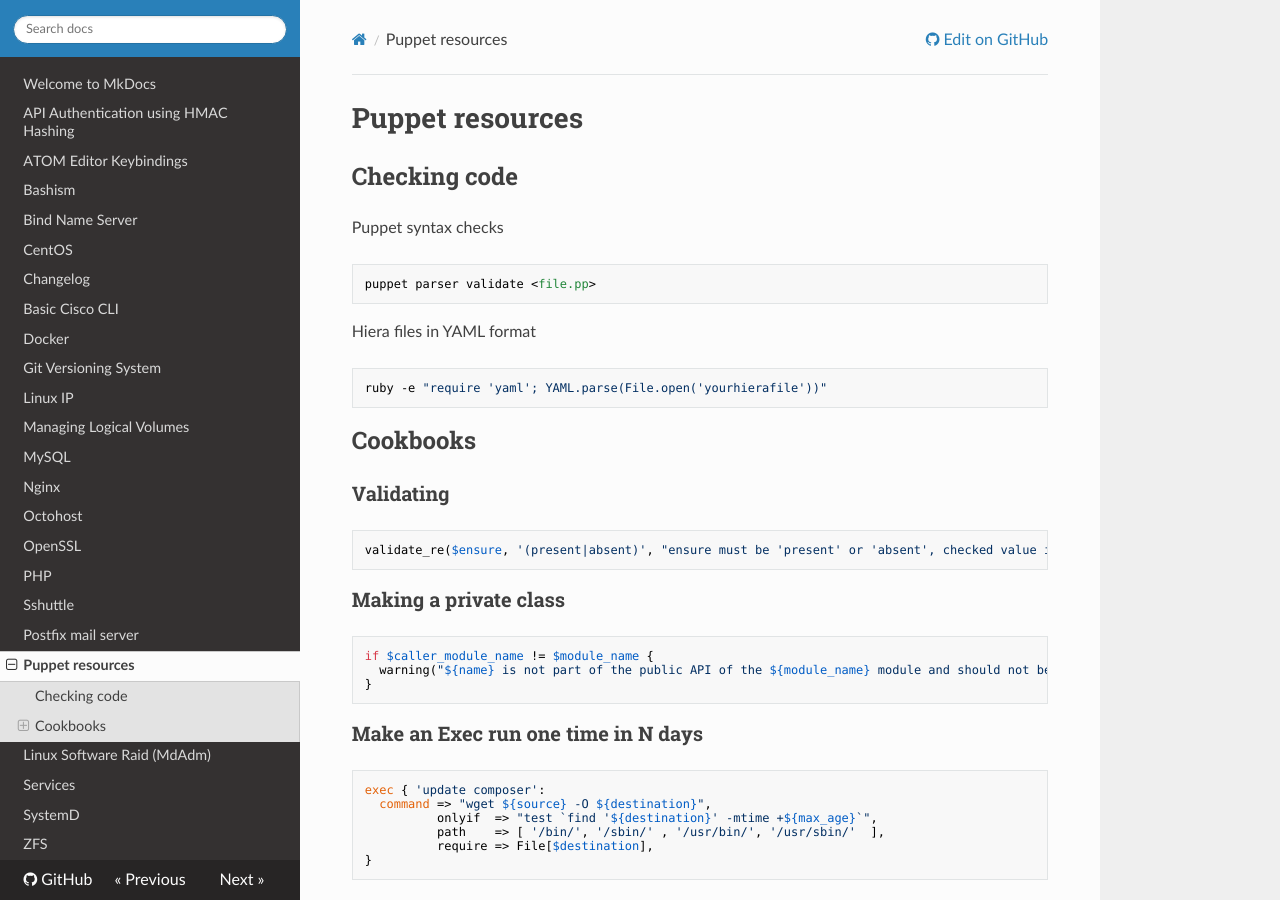
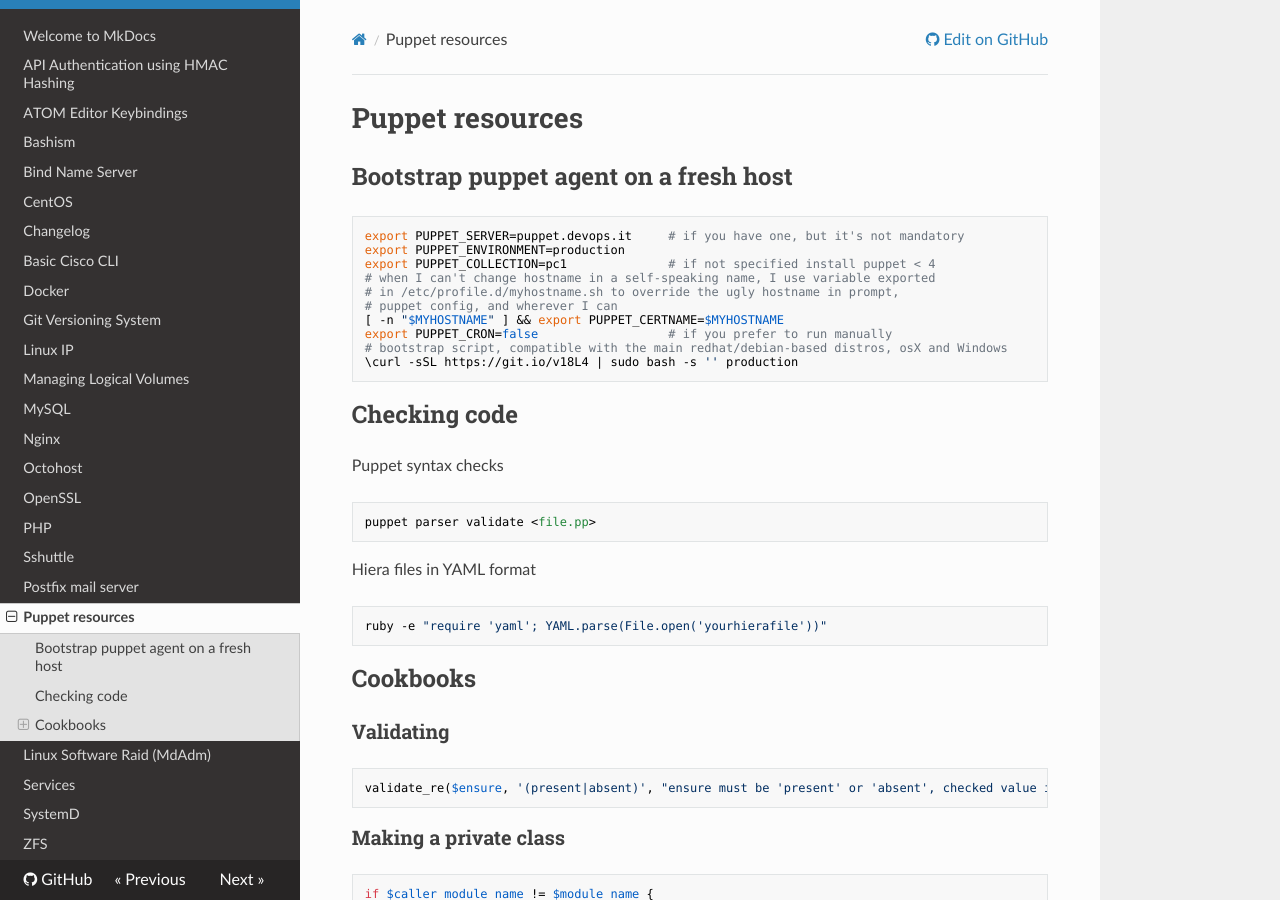
Before and after one commit to lorello/lorello.github.io, an MkDocs documentation site: the page built from docs/puppet.md, in a window 1280 px wide and 900 px high. Built offline with MkDocs 1.6.1, drawn with Linux system fonts in a browser that asks for light colours; nearby versions of some CDN libraries.

Commit message:
added info on puppet bootstrap

```diff
--- a/docs/puppet.md
+++ b/docs/puppet.md
@@ -1,4 +1,18 @@
 # Puppet resources
+
+## Bootstrap puppet agent on a fresh host
+
+    export PUPPET_SERVER=puppet.devops.it     # if you have one, but it's not mandatory
+    export PUPPET_ENVIRONMENT=production
+    export PUPPET_COLLECTION=pc1              # if not specified install puppet < 4
+    # when I can't change hostname in a self-speaking name, I use variable exported
+    # in /etc/profile.d/myhostname.sh to override the ugly hostname in prompt,
+    # puppet config, and wherever I can
+    [ -n "$MYHOSTNAME" ] && export PUPPET_CERTNAME=$MYHOSTNAME
+    export PUPPET_CRON=false                  # if you prefer to run manually
+    # bootstrap script, compatible with the main redhat/debian-based distros, osX and Windows
+    \curl -sSL https://git.io/v18L4 | sudo bash -s '' production
+
 
 ## Checking code
 
```
